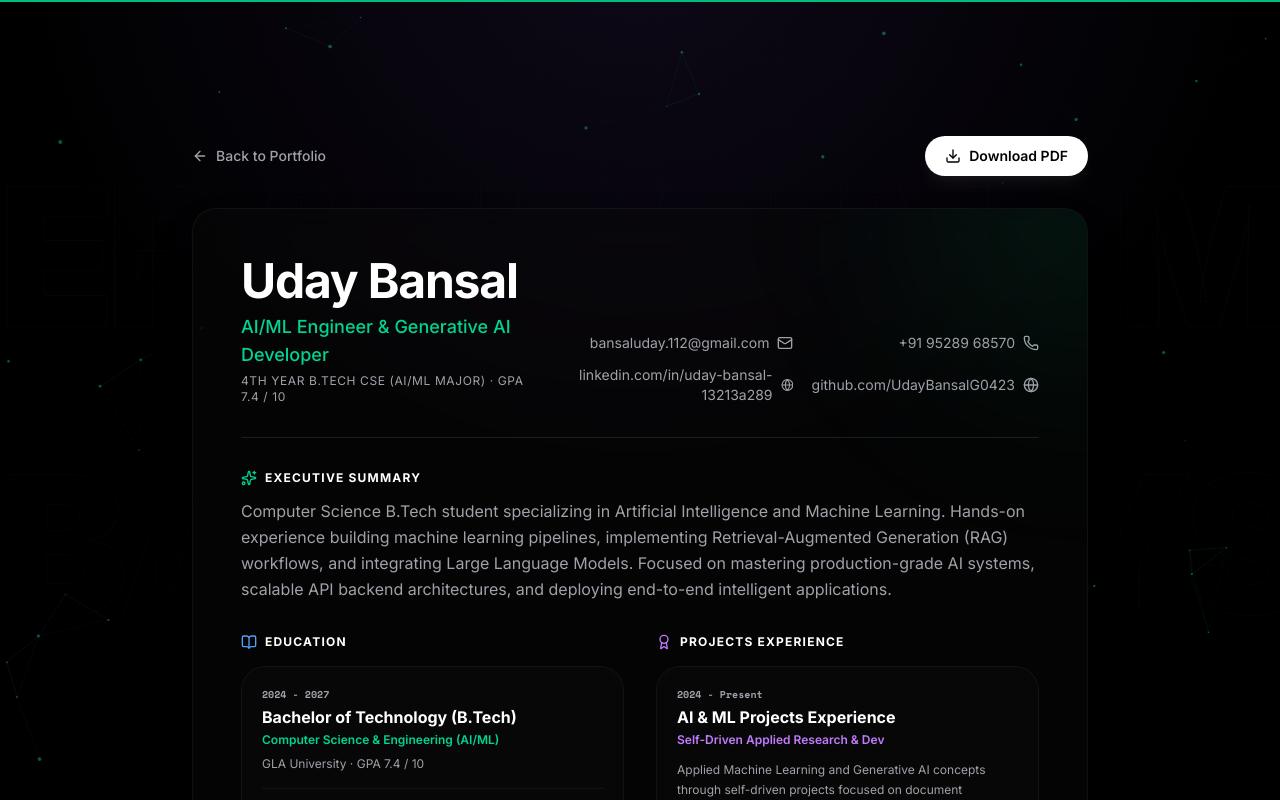
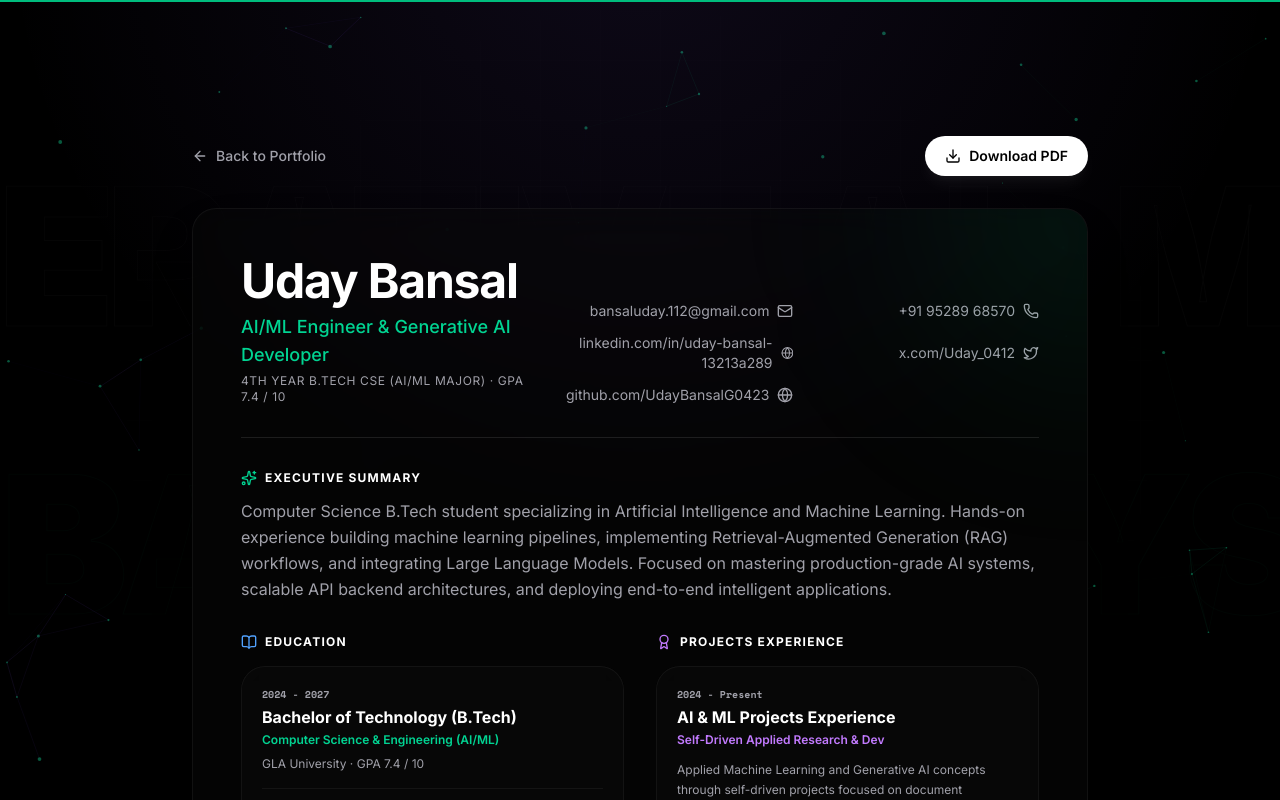
Before and after one commit to UdayBansalG0423/My-Portfolio, a Next.js app: page /resume in a window 1280 px wide. Shown: the top 800 px of the page. Built offline with nearby package versions, Linux system fonts and the light colour scheme.

Commit message:
fix: add X/Twitter link and update LinkedIn URLs globally

```diff
--- a/src/app/resume/page.tsx
+++ b/src/app/resume/page.tsx
@@ -4,7 +4,7 @@ import Link from "next/link";
 import { motion } from "framer-motion";
 import {
   ArrowLeft, Download, Mail, Phone, Award,
-  BookOpen, Sparkles, Terminal, Code, Globe
+  BookOpen, Sparkles, Terminal, Code, Globe, Twitter
 } from "lucide-react";
 
 export default function ResumePage() {
@@ -88,9 +88,13 @@ export default function ResumePage() {
               +91 95289 68570
               <Phone className="h-4 w-4" />
             </a>
-            <a href="https://linkedin.com/in/uday-bansal-13213a289" target="_blank" rel="noopener noreferrer" className="flex items-center md:justify-end gap-2 hover:text-white transition-colors">
+            <a href="https://www.linkedin.com/in/uday-bansal-13213a289/" target="_blank" rel="noopener noreferrer" className="flex items-center md:justify-end gap-2 hover:text-white transition-colors">
               linkedin.com/in/uday-bansal-13213a289
               <Globe className="h-4 w-4" />
+            </a>
+            <a href="https://x.com/Uday_0412" target="_blank" rel="noopener noreferrer" className="flex items-center md:justify-end gap-2 hover:text-white transition-colors">
+              x.com/Uday_0412
+              <Twitter className="h-4 w-4" />
             </a>
             <a href="https://github.com/UdayBansalG0423" target="_blank" rel="noopener noreferrer" className="flex items-center md:justify-end gap-2 hover:text-white transition-colors">
               github.com/UdayBansalG0423
--- a/src/components/Footer.tsx
+++ b/src/components/Footer.tsx
@@ -1,14 +1,15 @@
 "use client";
 
-import { FaGithub, FaLinkedin, FaTwitter } from "react-icons/fa";
+import { FaGithub, FaLinkedin, FaEnvelope, FaTwitter } from "react-icons/fa";
 import { useEffect, useState } from "react";
 import { usePathname } from "next/navigation";
 import { motion, AnimatePresence } from "framer-motion";
 
 const SOCIAL_LINKS = [
   { name: "GitHub", href: "https://github.com/UdayBansalG0423", icon: FaGithub },
-  { name: "LinkedIn", href: "https://linkedin.com/in/uday-bansal", icon: FaLinkedin },
-  { name: "Twitter", href: "https://twitter.com/", icon: FaTwitter },
+  { name: "LinkedIn", href: "https://www.linkedin.com/in/uday-bansal-13213a289/", icon: FaLinkedin },
+  { name: "Twitter", href: "https://x.com/Uday_0412", icon: FaTwitter },
+  { name: "Email", href: "mailto:bansaluday.112@gmail.com", icon: FaEnvelope },
 ];
 
 const WORDS = ["amazing", "creative", "impactful", "intelligent"];
--- a/src/components/sections/ContactSection.tsx
+++ b/src/components/sections/ContactSection.tsx
@@ -2,7 +2,7 @@
 
 import { useState } from "react";
 import { motion, AnimatePresence } from "framer-motion";
-import { Mail, Send, CheckCircle, MessageSquare, Phone, Sparkles } from "lucide-react";
+import { Mail, Send, CheckCircle, MessageSquare, Phone, Sparkles, Twitter } from "lucide-react";
 import { Github, Linkedin } from "@/components/Icons";
 
 export default function ContactSection() {
@@ -44,6 +44,12 @@ export default function ContactSection() {
       url: "https://www.linkedin.com/in/uday-bansal-13213a289/",
       label: "linkedin.com/in/uday-bansal-13213a289",
       icon: Linkedin,
+    },
+    {
+      name: "X (Twitter)",
+      url: "https://x.com/Uday_0412",
+      label: "x.com/Uday_0412",
+      icon: Twitter,
     },
     {
       name: "Email",
```
